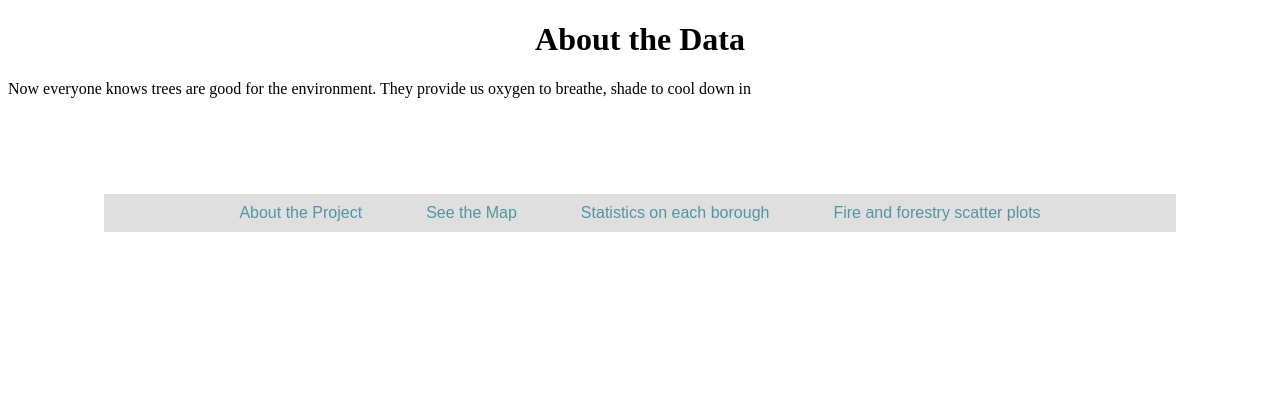
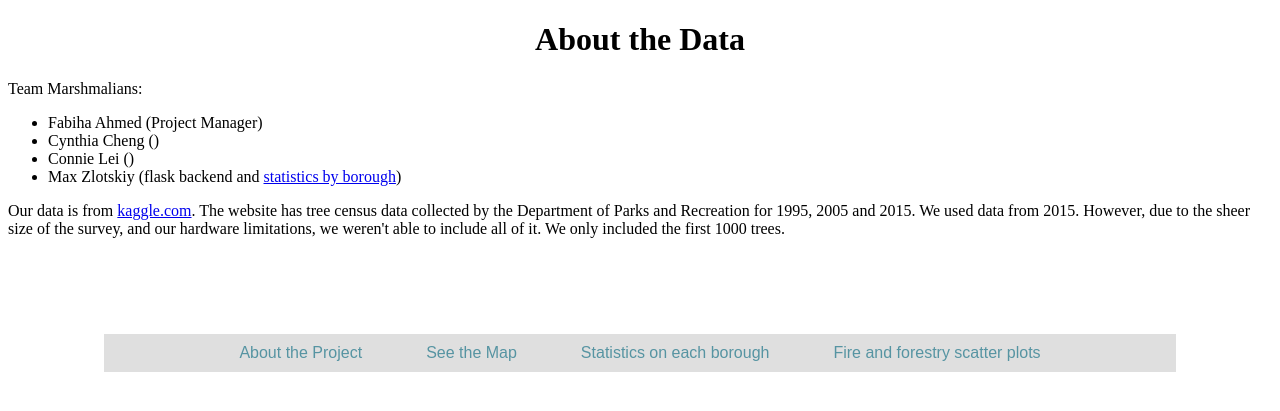
Before and after one commit to connielei-stuy/Marshmalians, a Flask app: page / in a window 1280 px wide. Shown: the top 411 px of the page. Run offline with Flask 2, Linux system fonts and the light colour scheme.

Commit message:
updated abput page

```diff
--- a/templates/about.html
+++ b/templates/about.html
@@ -6,7 +6,15 @@
     </head>
     <body>
         <h1 class="centered">About the Data</h1>
-        <p> Now everyone knows trees are good for the environment. They provide us oxygen to breathe, shade to cool down in</p>
+        <p>Team Marshmalians:
+            <ul>
+                <li>Fabiha Ahmed (Project Manager)</li>
+                <li>Cynthia Cheng ()</li>
+                <li>Connie Lei ()</li>
+                <li>Max Zlotskiy (flask backend and <a href="/charts/boroughs.html">statistics by borough</a>)</li>
+            </ul>
+        </p>
+        <p>Our data is from <a href="https://www.kaggle.com/nycparks/tree-census/data">kaggle.com</a>. The  website has tree census data collected by the Department of Parks and Recreation for 1995, 2005 and 2015. We used data from 2015. However, due to the sheer size of the survey, and our hardware limitations, we weren't able to include all of it. We only included the first 1000 trees.</p>
         <div class="grayBox centered">
             <a href="/">About the Project</a>
             <a href="/charts/map.html">See the Map</a>
```
